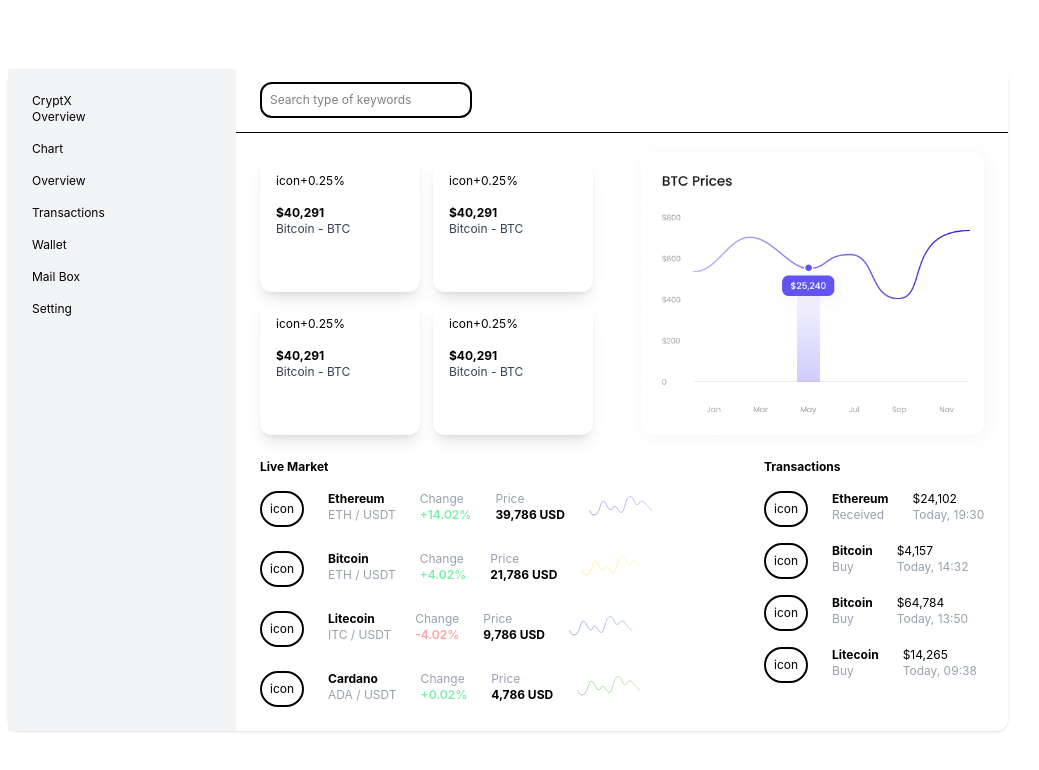
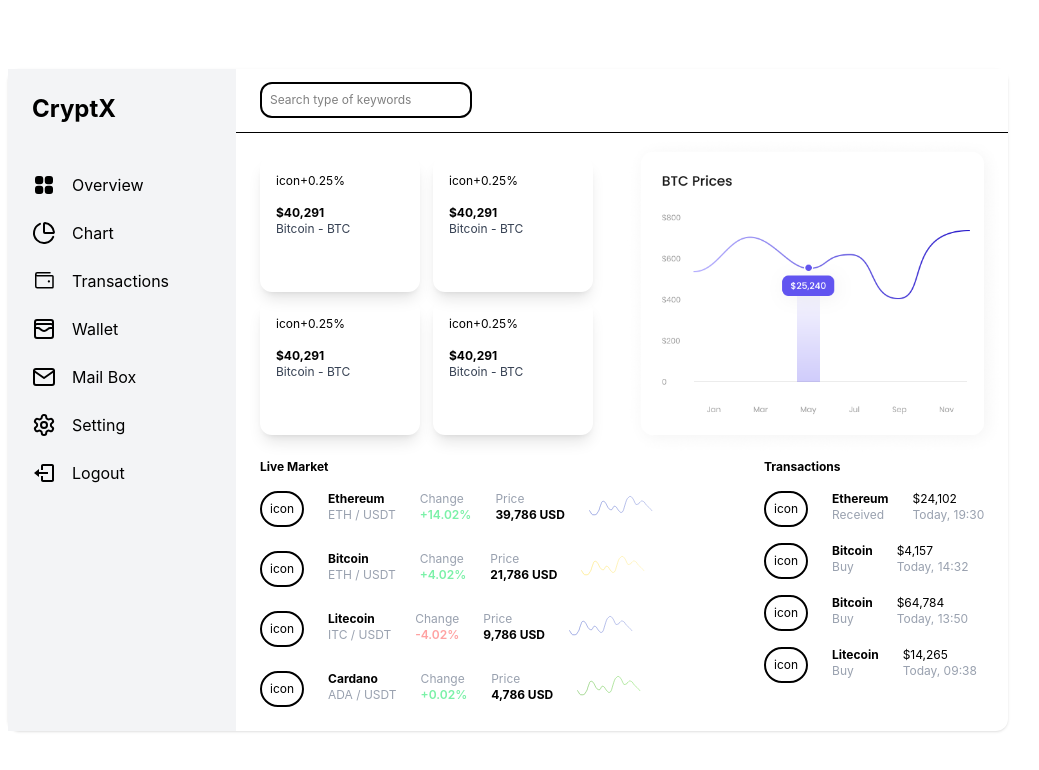
Before and after one commit to NatalieVinyu/cryptx-project, a React (Vite) app in the folder cryptx-project/: page / in a window 1280 px wide. Shown: the top 770 px of the page, without its empty margins (132-1171 px from the left). Built offline with nearby package versions, Linux system fonts and the light colour scheme.

Commit message:
Added icons and aligned sidebar

```diff
--- a/cryptx-project/package.json
+++ b/cryptx-project/package.json
@@ -10,9 +10,11 @@
     "preview": "vite preview"
   },
   "dependencies": {
+    "@react-icons/all-files": "^4.1.0",
     "@tailwindcss/vite": "^4.2.1",
     "react": "^19.2.0",
-    "react-dom": "^19.2.0"
+    "react-dom": "^19.2.0",
+    "react-icons": "^5.5.0"
   },
   "devDependencies": {
     "@eslint/js": "^9.39.1",
--- a/cryptx-project/src/components/layout/Sidebar.jsx
+++ b/cryptx-project/src/components/layout/Sidebar.jsx
@@ -1,35 +1,47 @@
 import React from 'react'
+import { HiSquares2X2 } from "react-icons/hi2";
+import { LuChartPie, LuWalletCards, LuSettings } from "react-icons/lu";
+import { PiWallet } from "react-icons/pi";
+import { FiMail } from "react-icons/fi";
+import { BiLogOut } from "react-icons/bi";
 
 function Sidebar() {
   return (
     <div className='bg-gray-100 p-6'>
       <div>
-        <div>
+        <div className='text-2xl font-bold pb-12'>
           CryptX
         </div>
 
       <aside className='w-45'>
-        <ul className='space-y-4'>
-          <li>
+        <ul className='space-y-6'>
+          <li className='flex gap-4 text-base'>
+            <HiSquares2X2 className='w-6 h-6' />
             Overview
           </li>
-          <li>
+          <li className='flex gap-4 text-base'>
+            <LuChartPie className='w-6 h-6' />
             Chart
           </li>
-          <li>
-            Overview
-          </li>
-          <li>
+          <li className='flex gap-4 text-base'>
+            <PiWallet className='w-6 h-6' />
             Transactions
           </li>
-          <li>
+          <li className='flex gap-4 text-base'>
+            <LuWalletCards className='w-6 h-6' />
             Wallet
           </li>
-          <li>
+          <li className='flex gap-4 text-base'>
+            <FiMail className='w-6 h-6' />
             Mail Box
           </li>
-          <li>
+          <li className='flex gap-4 text-base'>
+            <LuSettings className='w-6 h-6' />
             Setting
+          </li>
+          <li className='flex gap-4 text-base'>
+            <BiLogOut className='w-6 h-6' />
+            Logout
           </li>
         </ul>
       </aside>
```
Also changed, not shown: 1 other file (tests, documents, lock files or other folders).
